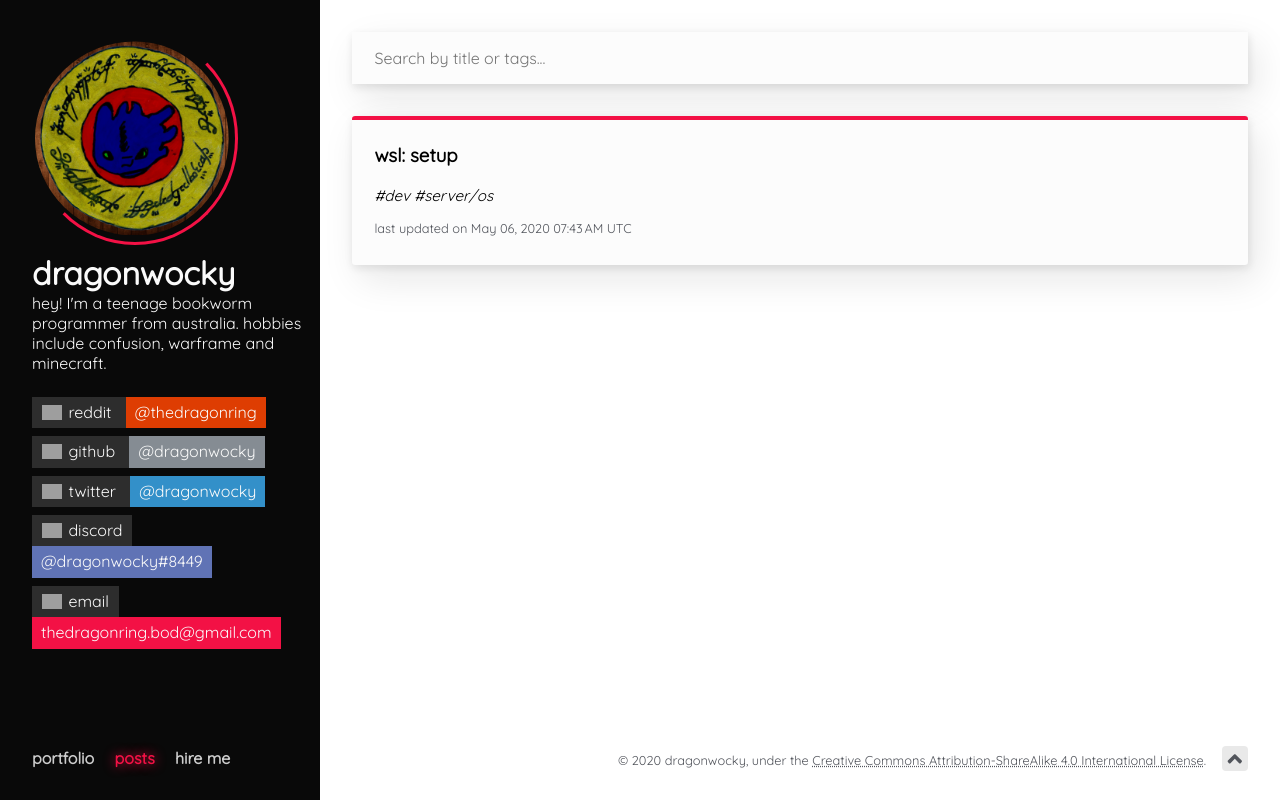
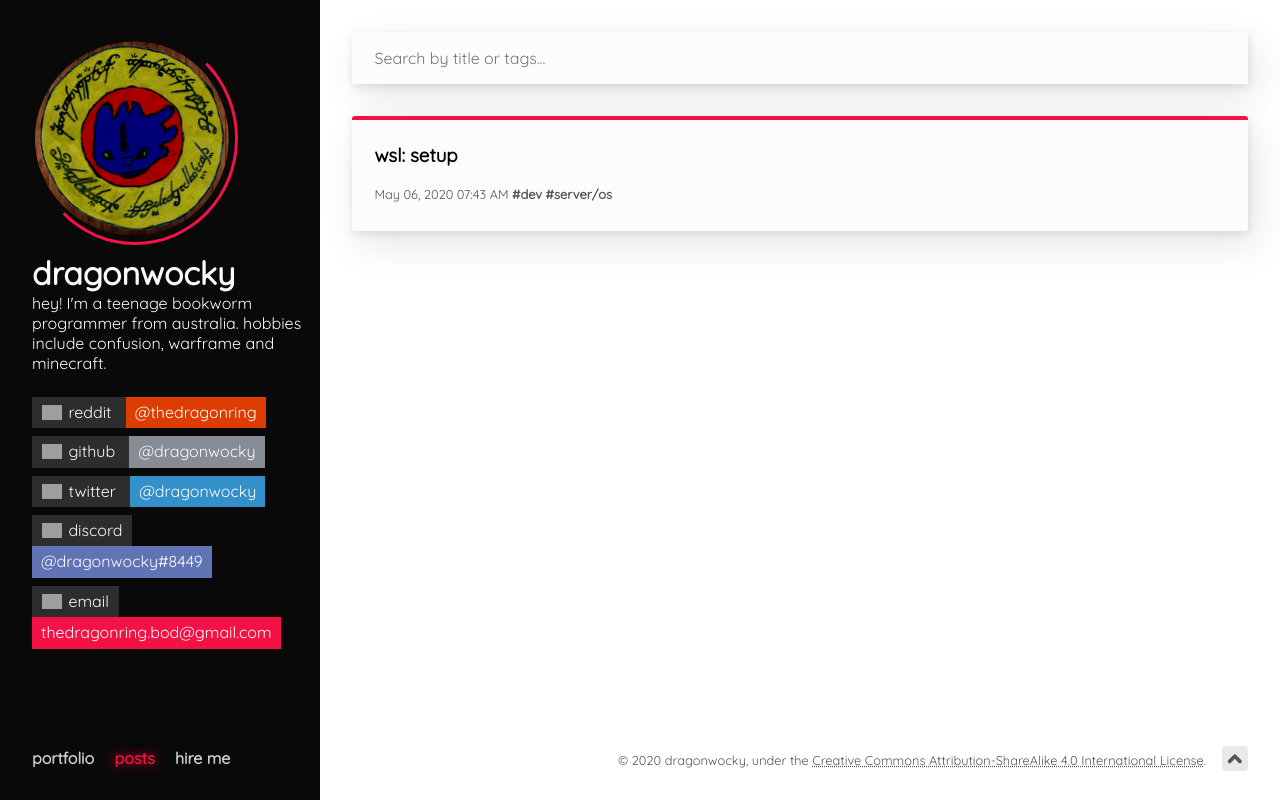
Before and after one commit to dragonwocky/dragonwocky.github.io, a PHP site: page / in a window 1280 px wide, after a click on "posts". Run offline with PHP 8.4, Linux system fonts and the light colour scheme; grey boxes are pictures that could not be loaded.

Commit message:
implement meta filling, add icon to 404

```diff
--- a/assets/index.css
+++ b/assets/index.css
@@ -90,12 +90,7 @@ article:not(.visible) {
   font-size: 1em;
   margin: 0 0 1em 0;
 }
-.card .card-content .card-tags:not(:empty) {
-  font-size: 0.95em;
-  font-style: italic;
-  margin: 0 0 1em 0;
-}
-.card .card-content .card-timestamp {
+.card .card-content .card-meta {
   font-size: 0.8em;
   color: var(--grey-dark);
   margin: 0 0 1em 0;
--- a/index.html
+++ b/index.html
@@ -41,7 +41,7 @@
       content="https://dragonwocky.me/assets/avatar.jpg"
     />
     <meta property="twitter:card" content="summary" />
-    <link rel="icon" href="assets/avatar.jpg" />
+    <link rel="icon apple-touch-icon" href="assets/avatar.jpg" />
   </head>
 
   <body>
@@ -144,8 +144,7 @@
   <div class="card-content">
     <h3><a href="https://dragonwocky.me/notion-enhancer/#">notion-enhancer</a></h3>
     <p class="card-description">an enhancer/customiser for the all-in-one productivity workspace <a href='https://www.notion.so/'>notion.so</a></p>
-    <p class="card-tags"></p>
-    <p class="card-timestamp"></p>
+    <p class="card-meta"> <b class="tags"></b></p>
     <ul>
       <li class="badge" style="--badge: #858c93;" data-githubV="dragonwocky/notion-enhancer">
   <a href="https://github.com/dragonwocky/notion-enhancer">
@@ -168,8 +167,7 @@
   <div class="card-content">
     <h3><a href="https://dragonwocky.me/documentative/#">documentative</a></h3>
     <p class="card-description">a tool for precompiling docs from markdown</p>
-    <p class="card-tags"></p>
-    <p class="card-timestamp"></p>
+    <p class="card-meta"> <b class="tags"></b></p>
     <ul>
       <li class="badge" style="--badge: #858c93;">
   <a href="https://github.com/dragonwocky/documentative">
@@ -198,8 +196,7 @@
   <div class="card-content">
     <h3><a href="https://dragonwocky.me/sear/#">sear</a></h3>
     <p class="card-description">a lightweight, reactive data system</p>
-    <p class="card-tags"></p>
-    <p class="card-timestamp"></p>
+    <p class="card-meta"> <b class="tags"></b></p>
     <ul>
       <li class="badge" style="--badge: #858c93;" data-githubV="dragonwocky/sear">
   <a href="https://github.com/dragonwocky/sear">
@@ -222,8 +219,7 @@
   <div class="card-content">
     <h3><a href="https://dragonwocky.me/car-cricket/">car cricket</a></h3>
     <p class="card-description">it's cricket! well, kinda. you play it in a car.</p>
-    <p class="card-tags"></p>
-    <p class="card-timestamp"></p>
+    <p class="card-meta"> <b class="tags"></b></p>
     <ul>
       <li class="badge" style="--badge: #858c93;" data-githubV="dragonwocky/car-cricket">
   <a href="https://github.com/dragonwocky/car-cricket">
@@ -256,8 +252,7 @@
   <div class="card-content">
     <h3><a href="./posts/wsl-setup.html">wsl: setup</a></h3>
     <p class="card-description"></p>
-    <p class="card-tags">#dev #server/os</p>
-    <p class="card-timestamp">last updated on <span class="utc-timestamp">May 06, 2020 07:43 AM UTC</span></p>
+    <p class="card-meta">May 06, 2020 07:43 AM <b class="tags">#dev #server/os</b></p>
     <ul>
 
     </ul>
--- a/templates/card.html
+++ b/templates/card.html
@@ -3,8 +3,7 @@
   <div class="card-content">
     <h3><a href="__url__">__name__</a></h3>
     <p class="card-description">__desc__</p>
-    <p class="card-tags">__tags__</p>
-    <p class="card-timestamp">__timestamp__</p>
+    <p class="card-meta">__timestamp__ <b class="tags">__tags__</b></p>
     <ul>
       __badges__
     </ul>
--- a/templates/index.html
+++ b/templates/index.html
@@ -41,7 +41,7 @@
       content="https://dragonwocky.me/assets/avatar.jpg"
     />
     <meta property="twitter:card" content="summary" />
-    <link rel="icon" href="__depth__assets/avatar.jpg" />
+    <link rel="icon apple-touch-icon" href="__depth__assets/avatar.jpg" />
   </head>
 
   <body>
```
Also changed, not shown: 404.html (+9 -3 lines), posts/wsl-setup.html (+10 -7 lines), templates/post.html (+5 -2 lines), 2 other files.
